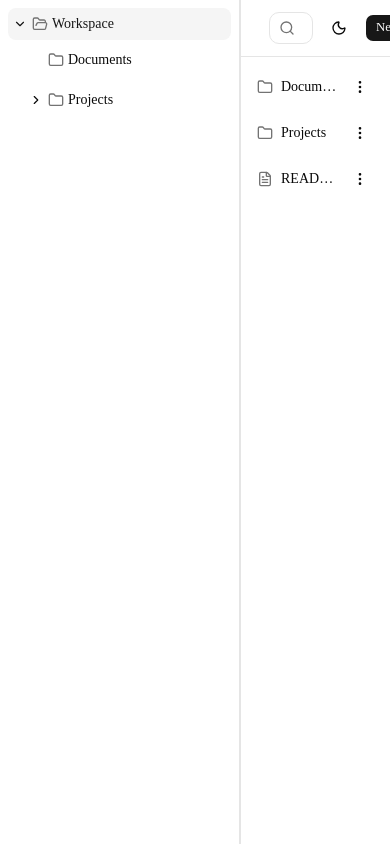
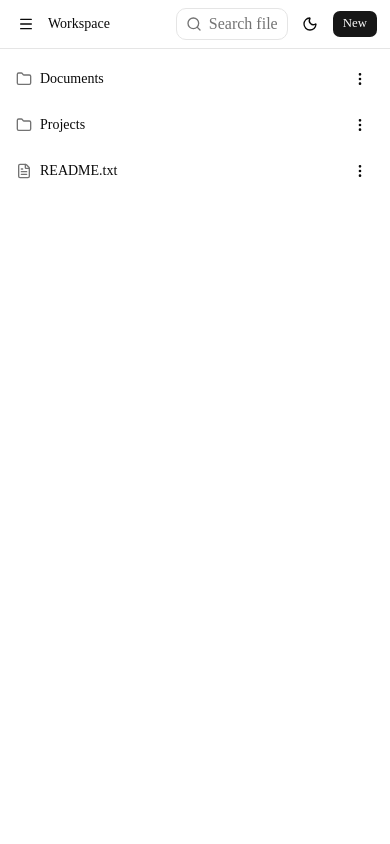
Before and after one commit to shiningsudipto/workspace-explorer, a Next.js app: page / in a window 390 px wide. Built offline with nearby package versions, Linux system fonts and the light colour scheme.

Commit message:
style: responsive layout for sidebar and main panel

```diff
--- a/app/page.tsx
+++ b/app/page.tsx
@@ -10,24 +10,69 @@ import {
   ResizablePanel,
   ResizablePanelGroup,
 } from "@/components/ui/resizable";
+import { Sheet, SheetContent, SheetTitle } from "@/components/ui/sheet";
+import { useIsMobile } from "@/lib/use-is-mobile";
 import { FileSystemItem } from "@/lib/types";
 import { useWorkspaceStore } from "@/lib/workspace-store";
 
 export default function Home() {
   const hasHydrated = useWorkspaceStore((s) => s.hasHydrated);
   const selectedFolderId = useWorkspaceStore((s) => s.selectedFolderId);
+  const isMobile = useIsMobile();
 
   // Rename/delete are triggered from both the sidebar tree and the main
   // panel's rows, so the dialogs (and their target) live here, one level
   // above both, instead of being duplicated in each.
   const [renameTarget, setRenameTarget] = useState<FileSystemItem | null>(null);
   const [deleteTarget, setDeleteTarget] = useState<FileSystemItem | null>(null);
+  const [mobileSidebarOpen, setMobileSidebarOpen] = useState(false);
 
   if (!hasHydrated) {
     return (
       <div className="flex flex-1 items-center justify-center text-sm text-muted-foreground">
         Loading workspace…
       </div>
+    );
+  }
+
+  const dialogs = (
+    <>
+      <RenameItemDialog
+        item={renameTarget}
+        onOpenChange={(open) => {
+          if (!open) setRenameTarget(null);
+        }}
+      />
+      <DeleteItemDialog
+        item={deleteTarget}
+        onOpenChange={(open) => {
+          if (!open) setDeleteTarget(null);
+        }}
+      />
+    </>
+  );
+
+  if (isMobile) {
+    return (
+      <>
+        <Sheet open={mobileSidebarOpen} onOpenChange={setMobileSidebarOpen}>
+          <SheetContent side="left" className="w-72 gap-0 p-0">
+            <SheetTitle className="sr-only">Workspace folders</SheetTitle>
+            <WorkspaceSidebar
+              onRename={setRenameTarget}
+              onDelete={setDeleteTarget}
+              onNavigate={() => setMobileSidebarOpen(false)}
+            />
+          </SheetContent>
+        </Sheet>
+        <MainPanel
+          folderId={selectedFolderId}
+          onRename={setRenameTarget}
+          onDelete={setDeleteTarget}
+          onOpenSidebar={() => setMobileSidebarOpen(true)}
+        />
+        {dialogs}
+      </>
     );
   }
 
@@ -59,18 +104,7 @@ export default function Home() {
         </ResizablePanel>
       </ResizablePanelGroup>
 
-      <RenameItemDialog
-        item={renameTarget}
-        onOpenChange={(open) => {
-          if (!open) setRenameTarget(null);
-        }}
-      />
-      <DeleteItemDialog
-        item={deleteTarget}
-        onOpenChange={(open) => {
-          if (!open) setDeleteTarget(null);
-        }}
-      />
+      {dialogs}
     </>
   );
 }
--- a/components/main-panel/main-panel.tsx
+++ b/components/main-panel/main-panel.tsx
@@ -1,6 +1,7 @@
 "use client";
 
 import { useState } from "react";
+import { Menu } from "lucide-react";
 import { CreateItemDialog } from "@/components/dialogs/create-item-dialog";
 import { ThemeToggle } from "@/components/theme-toggle";
 import { Button } from "@/components/ui/button";
@@ -15,9 +16,16 @@ interface MainPanelProps {
   folderId: string;
   onRename: (item: FileSystemItem) => void;
   onDelete: (item: FileSystemItem) => void;
+  /** Only passed on mobile, where the sidebar lives in a Sheet/drawer. */
+  onOpenSidebar?: () => void;
 }
 
-export function MainPanel({ folderId, onRename, onDelete }: MainPanelProps) {
+export function MainPanel({
+  folderId,
+  onRename,
+  onDelete,
+  onOpenSidebar,
+}: MainPanelProps) {
   const items = useWorkspaceStore((s) => s.items);
   const selectedFileId = useWorkspaceStore((s) => s.selectedFileId);
   const openFile =
@@ -29,7 +37,19 @@ export function MainPanel({ folderId, onRename, onDelete }: MainPanelProps) {
 
   return (
     <main className="flex h-full flex-col self-stretch overflow-hidden">
-      <div className="flex items-center gap-3 border-b px-4 py-3">
+      <div className="flex items-center gap-2 border-b px-3 py-2 sm:gap-3 sm:px-4 sm:py-3">
+        {onOpenSidebar && (
+          <Button
+            type="button"
+            variant="ghost"
+            size="icon-sm"
+            className="shrink-0"
+            aria-label="Open sidebar"
+            onClick={onOpenSidebar}
+          >
+            <Menu className="h-4 w-4" />
+          </Button>
+        )}
         <div className="min-w-0 flex-1">
           <WorkspaceBreadcrumb />
         </div>
--- a/components/main-panel/workspace-search.tsx
+++ b/components/main-panel/workspace-search.tsx
@@ -36,7 +36,7 @@ export function WorkspaceSearch() {
   };
 
   return (
-    <div className="relative w-full max-w-xs">
+    <div className="relative w-28 shrink sm:w-48 md:w-full md:max-w-xs">
       <SearchIcon className="pointer-events-none absolute top-1/2 left-2.5 h-4 w-4 -translate-y-1/2 text-muted-foreground" />
       <Input
         value={query}
@@ -51,7 +51,7 @@ export function WorkspaceSearch() {
         aria-label="Search workspace"
       />
       {showDropdown && (
-        <div className="absolute top-full z-40 mt-1 w-full rounded-lg border bg-popover p-1 text-popover-foreground shadow-md">
+        <div className="absolute top-full right-0 z-40 mt-1 w-72 max-w-[calc(100vw-1.5rem)] rounded-lg border bg-popover p-1 text-popover-foreground shadow-md">
           {results.length === 0 ? (
             <p className="px-2 py-3 text-center text-sm text-muted-foreground">
               No results found.
--- a/components/sidebar/workspace-sidebar.tsx
+++ b/components/sidebar/workspace-sidebar.tsx
@@ -10,9 +10,15 @@ import { TreeNode } from "./tree-node";
 interface WorkspaceSidebarProps {
   onRename: (item: FileSystemItem) => void;
   onDelete: (item: FileSystemItem) => void;
+  /** Called after a folder is selected — used on mobile to close the drawer. */
+  onNavigate?: () => void;
 }
 
-export function WorkspaceSidebar({ onRename, onDelete }: WorkspaceSidebarProps) {
+export function WorkspaceSidebar({
+  onRename,
+  onDelete,
+  onNavigate,
+}: WorkspaceSidebarProps) {
   const items = useWorkspaceStore((s) => s.items);
   const selectedFolderId = useWorkspaceStore((s) => s.selectedFolderId);
   const setSelectedFolderId = useWorkspaceStore((s) => s.setSelectedFolderId);
@@ -53,6 +59,11 @@ export function WorkspaceSidebar({ onRename, onDelete }: WorkspaceSidebarProps)
     });
   };
 
+  const handleSelect = (id: string) => {
+    setSelectedFolderId(id);
+    onNavigate?.();
+  };
+
   return (
     <nav
       aria-label="Workspace folders"
@@ -67,7 +78,7 @@ export function WorkspaceSidebar({ onRename, onDelete }: WorkspaceSidebarProps)
             expandedIds={expandedIds}
             onToggleExpand={toggleExpanded}
             selectedFolderId={selectedFolderId}
-            onSelect={setSelectedFolderId}
+            onSelect={handleSelect}
             onRename={onRename}
             onDelete={onDelete}
           />
--- /dev/null
+++ b/lib/use-is-mobile.ts
@@ -0,0 +1,27 @@
+import { useSyncExternalStore } from "react";
+
+// Matches Tailwind's `md` breakpoint — below it, the sidebar becomes a
+// Sheet/drawer instead of a fixed resizable panel.
+const MOBILE_QUERY = "(max-width: 767px)";
+
+function subscribe(callback: () => void) {
+  const mql = window.matchMedia(MOBILE_QUERY);
+  mql.addEventListener("change", callback);
+  return () => mql.removeEventListener("change", callback);
+}
+
+function getSnapshot() {
+  return window.matchMedia(MOBILE_QUERY).matches;
+}
+
+// useSyncExternalStore requires the server snapshot to be pre-hydration
+// stable, so it renders the desktop layout on the server/first paint and
+// switches (without a hydration mismatch) once the client can read
+// matchMedia — the same technique as theme-toggle.tsx's mount detection.
+function getServerSnapshot() {
+  return false;
+}
+
+export function useIsMobile(): boolean {
+  return useSyncExternalStore(subscribe, getSnapshot, getServerSnapshot);
+}
```
